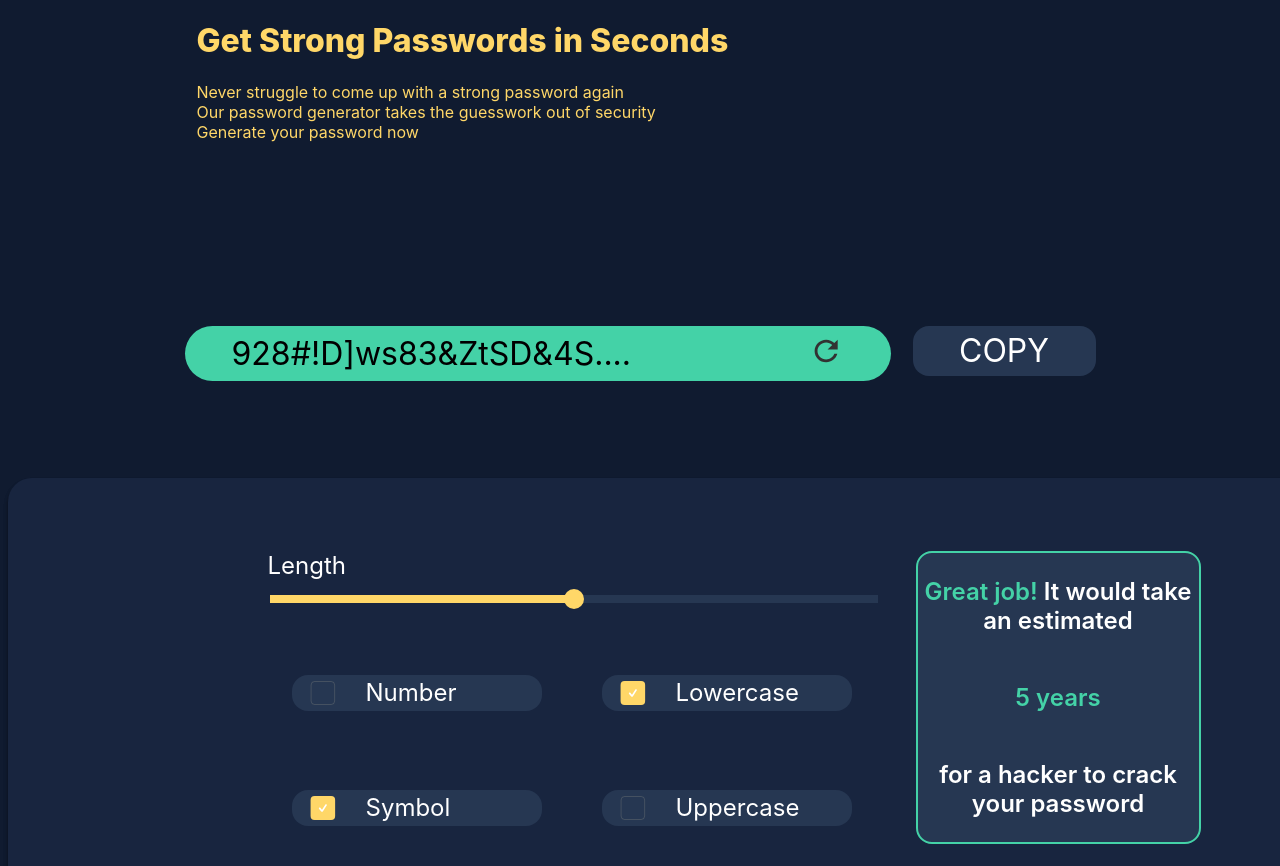
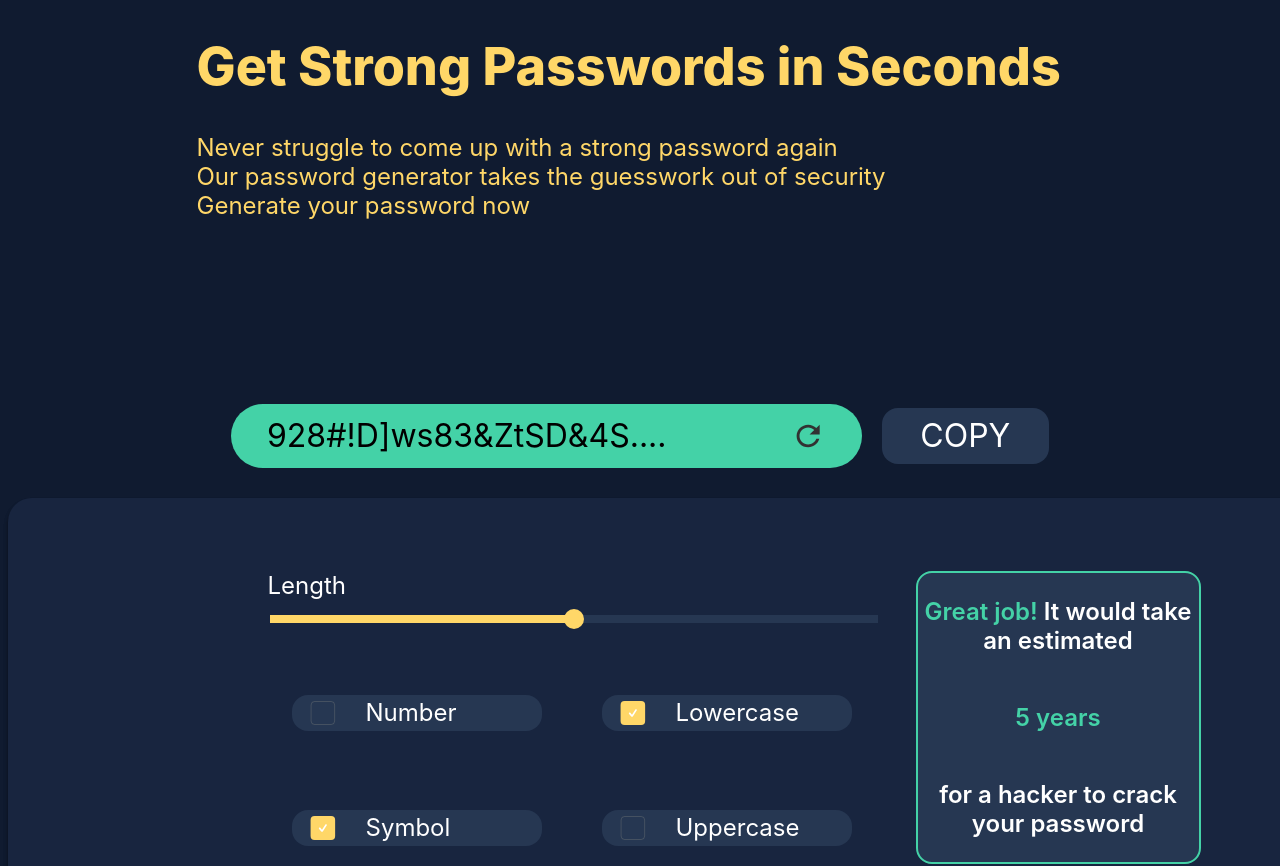
Before and after one commit to Murilo-Luciano/password-generator, a Next.js app: page /staging in a window 1280 px wide. Shown: the top 866 px of the page. Built offline with nearby package versions, Linux system fonts and the light colour scheme.

Commit message:
.password-display-container

```diff
--- a/components/PasswordDisplayContainer.tsx
+++ b/components/PasswordDisplayContainer.tsx
@@ -1,35 +1,10 @@
-import colors from "../styles/colors";
-
 export default (props: { strengthLevel: { color: string } }) => {
   return (
-    <div
-      style={{
-        marginBottom: 97,
-        display: "flex",
-        flexDirection: "row",
-
-        justifyContent: "center",
-      }}
-    >
+    <div className="password-display-container">
       <div
+        className="password-display"
         style={{
-          width: 612,
-          borderRadius: 32,
           backgroundColor: props.strengthLevel.color,
-          color: colors.black,
-
-          display: "flex",
-
-          alignContent: "center",
-          justifyContent: "space-between",
-
-          paddingLeft: 47,
-          paddingRight: 47,
-          paddingBottom: 8,
-          paddingTop: 8,
-
-          fontWeight: 400,
-          fontSize: 32,
         }}
       >
         {"928#!D]ws83&ZtSD&4S...."}
@@ -46,25 +21,7 @@ export default (props: { strengthLevel: { color: string } }) => {
           />
         </svg>
       </div>
-      <div
-        style={{
-          height: 50,
-          width: 183,
-          borderRadius: 16,
-          backgroundColor: colors.cardBackgroundLight,
-
-          fontWeight: 400,
-          fontSize: 32,
-
-          display: "flex",
-          justifyContent: "center",
-          alignItems: "center",
-
-          marginLeft: 22,
-        }}
-      >
-        COPY
-      </div>
+      <div className="password-copy-button">COPY</div>
     </div>
   );
 };
--- a/pages/staging.tsx
+++ b/pages/staging.tsx
@@ -101,6 +101,7 @@ const ArticlesSection = (props: {
             <h1>{article.title}</h1>
             {article.paragraphs.map((paragraph) => (
               <p
+                key={index}
                 style={{
                   textAlign: "initial",
                   fontSize: 16,
--- a/styles/Staging.css
+++ b/styles/Staging.css
@@ -25,11 +25,53 @@
   }
   .hero-section > h1 {
     font-weight: 800;
-    font-size: 40;
+    font-size: 40px;
   }
   .hero-section > p {
     font-weight: 400;
-    font-size: 18;
+    font-size: 18px;
+  }
+
+  .password-display-container {
+    margin: 0 auto;
+    width: 284px;
+    height: 122px;
+    margin-bottom: 30px;
+
+    display: flex;
+    flex-direction: column;
+    justify-content: space-between;
+    align-items: center;
+  }
+  .password-display {
+    width: 284px;
+    height: 34px;
+    padding: 4px 22px;
+    border-radius: 32px;
+
+    display: flex;
+    flex-direction: row;
+    align-content: center;
+    justify-content: space-between;
+    align-items: center;
+
+    color: var(--color-black);
+    font-weight: 400;
+    font-size: 18px;
+  }
+  .password-copy-button {
+    width: 183.36px;
+    height: 50px;
+    border-radius: 16px;
+
+    display: flex;
+    justify-content: center;
+    align-items: center;
+
+    font-weight: 400;
+    font-size: 32px;
+
+    background-color: var(--color-cardBackgroundLight);
   }
 }
 /* Small devices (portrait tablets and large phones, 600px and up) */
@@ -44,11 +86,52 @@
   }
   .hero-section > h1 {
     font-weight: 800;
-    font-size: 40;
+    font-size: 40px;
   }
   .hero-section > p {
     font-weight: 400;
-    font-size: 18;
+    font-size: 18px;
+  }
+
+  .password-display-container {
+    margin: 0 auto;
+    width: 818px;
+    margin-bottom: 30px;
+
+    display: flex;
+    flex-direction: row;
+    justify-content: space-between;
+    align-items: center;
+  }
+  .password-display {
+    width: 612px;
+    height: 56px;
+    padding: 4px 36px;
+    border-radius: 32px;
+
+    display: flex;
+    align-content: center;
+    justify-content: space-between;
+    align-items: center;
+
+    color: var(--color-black);
+    font-weight: 400;
+    font-size: 32px;
+  }
+  .password-copy-button {
+    width: 183.36px;
+    height: 56px;
+    border-radius: 16px;
+    margin-left: 20px;
+
+    display: flex;
+    justify-content: center;
+    align-items: center;
+
+    font-weight: 400;
+    font-size: 32px;
+
+    background-color: var(--color-cardBackgroundLight);
   }
 }
 /* Medium devices (landscape tablets, 768px and up) */
@@ -63,11 +146,52 @@
   }
   .hero-section > h1 {
     font-weight: 800;
-    font-size: 52;
+    font-size: 52px;
   }
   .hero-section > p {
     font-weight: 400;
-    font-size: 24;
+    font-size: 24px;
+  }
+
+  .password-display-container {
+    margin: 0 auto;
+    width: 818px;
+    margin-bottom: 30px;
+
+    display: flex;
+    flex-direction: row;
+    justify-content: space-between;
+    align-items: center;
+  }
+  .password-display {
+    width: 612px;
+    height: 56px;
+    padding: 4px 36px;
+    border-radius: 32px;
+
+    display: flex;
+    align-content: center;
+    justify-content: space-between;
+    align-items: center;
+
+    color: var(--color-black);
+    font-weight: 400;
+    font-size: 32px;
+  }
+  .password-copy-button {
+    width: 183.36px;
+    height: 56px;
+    border-radius: 16px;
+    margin-left: 20px;
+
+    display: flex;
+    justify-content: center;
+    align-items: center;
+
+    font-weight: 400;
+    font-size: 32px;
+
+    background-color: var(--color-cardBackgroundLight);
   }
 }
 /* Large devices (laptops/desktops, 992px and up) */
@@ -83,12 +207,12 @@
 
   .hero-section > h1 {
     font-weight: 800;
-    font-size: 52;
+    font-size: 52px;
   }
 
   .hero-section > p {
     font-weight: 400;
-    font-size: 24;
+    font-size: 24px;
   }
 }
 /* Extra large devices (large laptops and desktops, 1200px and up) */
@@ -103,10 +227,51 @@
   }
   .hero-section > h1 {
     font-weight: 800;
-    font-size: 52;
+    font-size: 52px;
   }
   .hero-section > p {
     font-weight: 400;
-    font-size: 24;
+    font-size: 24px;
+  }
+
+  .password-display-container {
+    margin: 0 auto;
+    width: 818px;
+    margin-bottom: 30px;
+
+    display: flex;
+    flex-direction: row;
+    justify-content: space-between;
+    align-items: center;
+  }
+  .password-display {
+    width: 612px;
+    height: 56px;
+    padding: 4px 36px;
+    border-radius: 32px;
+
+    display: flex;
+    align-content: center;
+    justify-content: space-between;
+    align-items: center;
+
+    color: var(--color-black);
+    font-weight: 400;
+    font-size: 32px;
+  }
+  .password-copy-button {
+    width: 183.36px;
+    height: 56px;
+    border-radius: 16px;
+    margin-left: 20px;
+
+    display: flex;
+    justify-content: center;
+    align-items: center;
+
+    font-weight: 400;
+    font-size: 32px;
+
+    background-color: var(--color-cardBackgroundLight);
   }
 }
```
